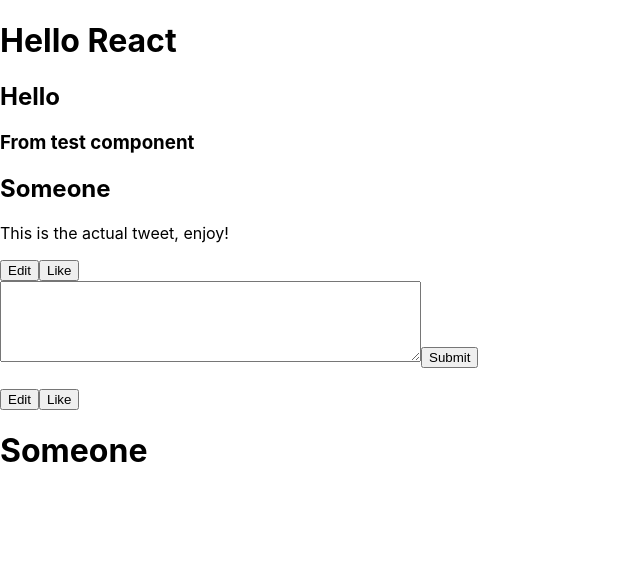
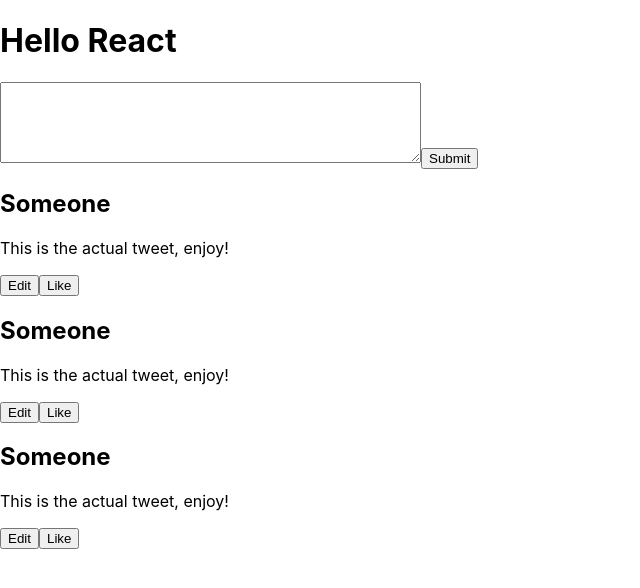
Before and after one commit to Jay890/ReactApp, a React (Create React App) app in the folder react-starter/: page / in a window 1280 px wide. Shown: the top 588 px of the page, without its empty margins (0-640 px from the left). Built offline with nearby package versions, Linux system fonts and the light colour scheme.

Commit message:
Passing data using props
Passing data down from app.js to tweetlist.js to tweet.js

```diff
--- a/react-starter/src/App.js
+++ b/react-starter/src/App.js
@@ -1,16 +1,10 @@
 import React from "react";
 // Import Component
-import TestComponent from "./TestComponent";
 import CreateTweet from "./components/CreateTweet";
-import Tweet from "./components/Tweet";
+import TweetList from "./components/TweetList";
 
 function App() {
   // simple JS code e.g variables, functions
-  // const items = [1, 2, 3, 4, 5];
-
-  // items.map((item) => {
-  //   console.log(item);
-  // });
 
   const name = "Someone";
   const message = "This is the actual tweet, enjoy!";
@@ -18,11 +12,8 @@ function App() {
   return (
     <div className="box">
       <h1>Hello React</h1>
-      <TestComponent />
-      <Tweet name={name} message={message} />
       <CreateTweet />
-      <Tweet />
-      <h1>{name}</h1>
+      <TweetList name={name} message={message} />
     </div>
   );
 }
--- /dev/null
+++ b/react-starter/src/components/TweetList.js
@@ -0,0 +1,14 @@
+import React from "react";
+import Tweet from "./Tweet";
+
+const TweetList = ({ name, message }) => {
+  return (
+    <div className="tweet-list">
+      <Tweet name={name} message={message} />
+      <Tweet name={name} message={message} />
+      <Tweet name={name} message={message} />
+    </div>
+  );
+};
+
+export default TweetList;
```
